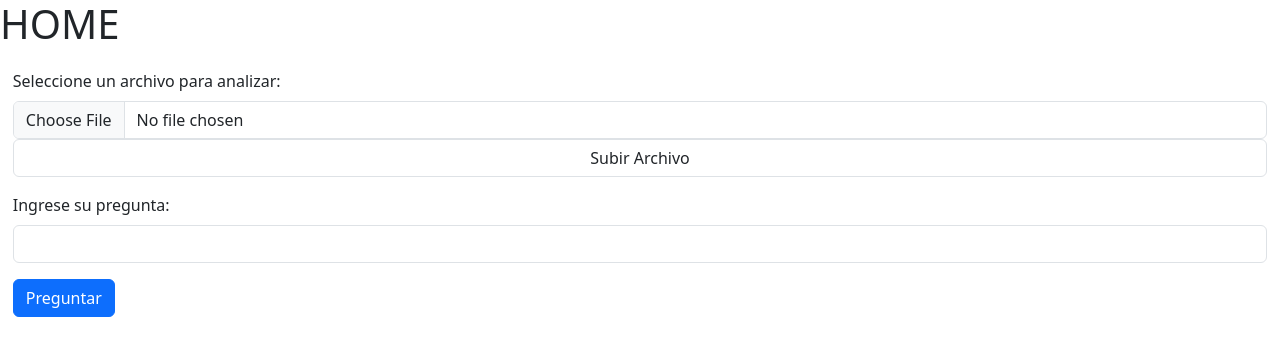
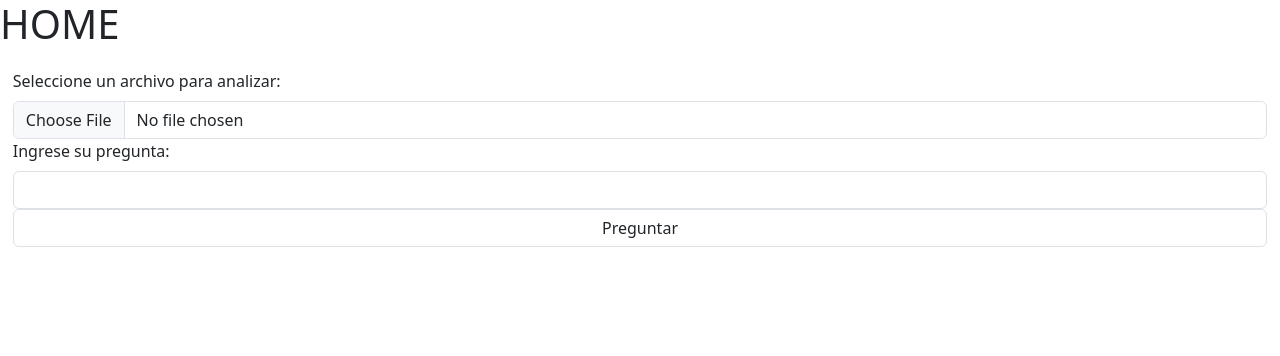
Before and after one commit to nava2105/transcript_pdf, a Flask app: page / in a window 1280 px wide. Shown: the top 356 px of the page. Run offline with Flask 3, Linux system fonts and the light colour scheme.

Commit message:
Amend the methods to make the result and to answer a question

```diff
--- a/front.py
+++ b/front.py
@@ -3,7 +3,7 @@ import main as m
 from src.pdf_reader.service.ReaderService import ReaderService
 import os
 from dotenv import load_dotenv
-from src.nlp.service.InterferenceService import InferenceService
+from src.nlp.service.InferenceService import InferenceService
 from werkzeug.utils import secure_filename
 
 app = Flask(__name__)
@@ -18,6 +18,7 @@ def home():
 
 @app.route('/registrar-archivo', methods= ['GET', 'POST'])
 def registrarArchivo():
+    load_dotenv("secrets/.env")
     if request.method == 'POST':
         file = request.files['archivo']
         basePath = os.path.dirname(__file__)
@@ -28,6 +29,7 @@ def registrarArchivo():
             file.save(uploadPath)
             analisisPath = os.path.join('src/pdf_reader/resources', filename)
             # return '<br><br><center>El registro fue un exito<br><br><center>'
+            question = request.args.get('quest')
             return (f'<h1>Metadatos: {ReaderService.meta(analisisPath)}</h1>'
                 f'<h1>Numero de paginas: {ReaderService.pageN(analisisPath)}</h1>')
         return '<br><br><center>Debe ser formato pdf<br><br><center>'
--- a/templates/home.html
+++ b/templates/home.html
@@ -11,16 +11,11 @@
     <form style="padding: 1%" action="{{url_for('registrarArchivo')}}" method="POST" autocomplete="off" enctype="multipart/form-data">
         <div class="mb-3">
             <label for="doc_input" class="form-label" >Seleccione un archivo para analizar:</label>
-            <input type="file" class="form-control" name="archivo" id="doc_input" aria-describedby="emailHelp" required>
-            <input type="submit" class="form-control" value="Subir Archivo">
+            <input type="file" class="form-control" name="archivo" id="doc_input" accept=".pdf" aria-describedby="emailHelp" required>
+            <label for="prompt_input" class="form-label">Ingrese su pregunta:</label>
+            <input type="text" class="form-control" id="prompt_input" name="quest" aria-describedby="emailHelp">
+            <input type="submit" class="form-control" value="Preguntar">
         </div>
-        <div class="mb-3">
-            <label for="prompt_input" class="form-label">Ingrese su pregunta:</label>
-            <input type="text" class="form-control" id="prompt_input" aria-describedby="emailHelp" accept=".pdf">
-        </div>
-        <button type="button" class="btn btn-primary" data-bs-toggle="modal" data-bs-target="#exampleModal">
-          Preguntar
-        </button>
 
     </form>
 </body>
```
Also changed, not shown: main.py (+3 -4 lines), src/nlp/service/InferenceService.py (renamed from src/nlp/service/InterferenceService.py, +3 -8 lines).
